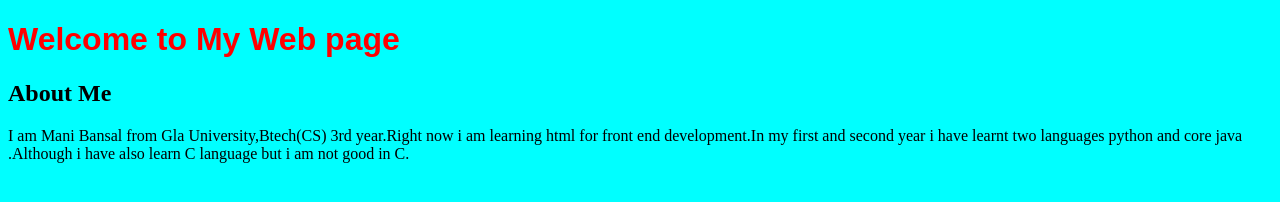
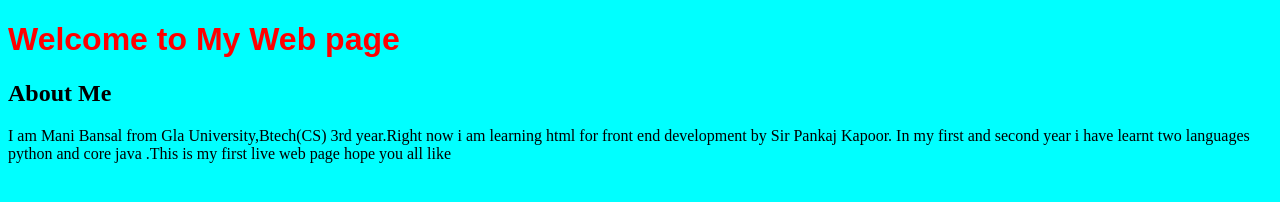
Before and after one commit to ManiBansal0025/Fullstack1-Practical1, a plain HTML site: page Index.html in a window 1280 px wide. Drawn offline with Linux system fonts and the light colour scheme.

Commit message:
Update Index.html

```diff
--- a/Index.html
+++ b/Index.html
@@ -8,7 +8,8 @@
 <body bgcolor="aqua">
 	<h1 ><font color="red" face="Arial" >Welcome to My Web page</font></h1>
 	<h2>About Me</h2>
-	<p>I am Mani Bansal from Gla University,Btech(CS) 3rd year.Right now i am learning html for front end development.In my first and second year i have learnt two languages python and core java .Although i have also learn C language but i am not good in C.</p>
+	<p>I am Mani Bansal from Gla University,Btech(CS) 3rd year.Right now i am learning html for front end development by Sir Pankaj Kapoor.
+		In my first and second year i have learnt two languages python and core java .This is my first live web page hope you all like</p>
 
 </body>
 </html>
```
